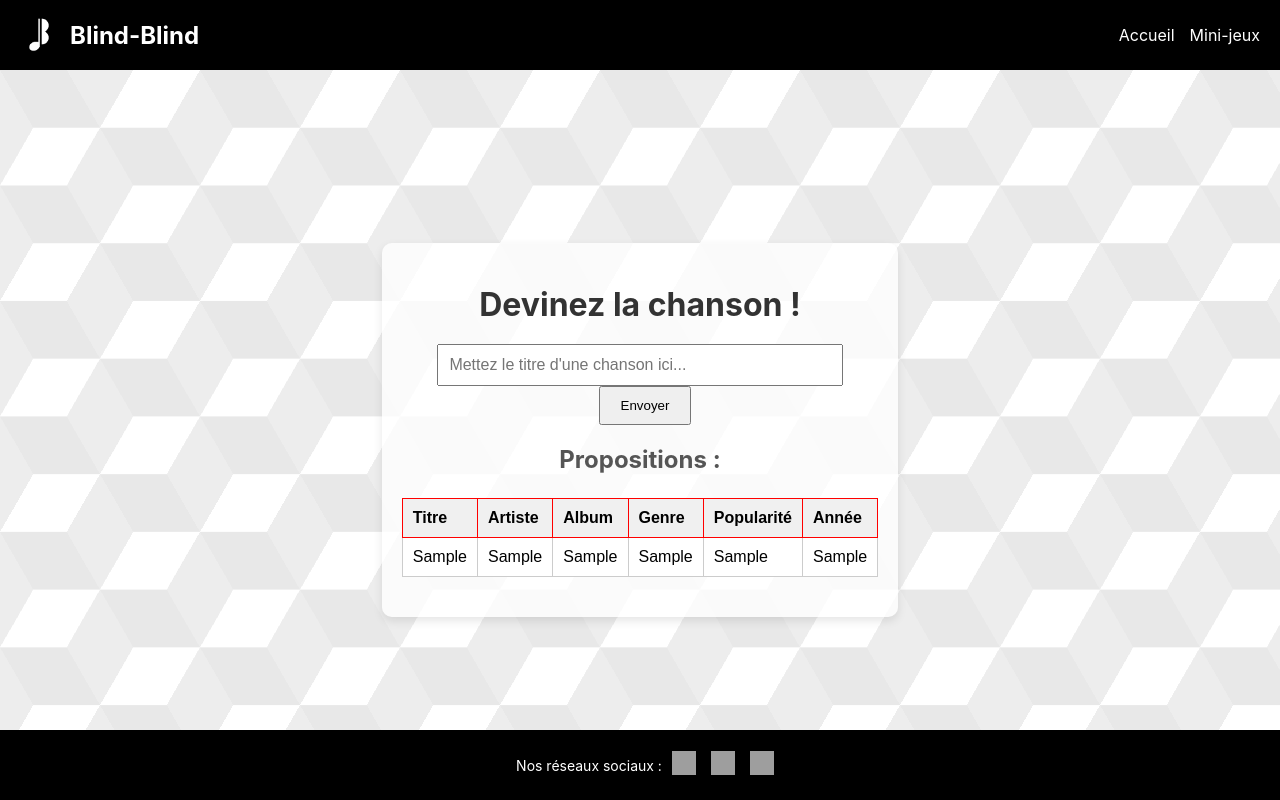
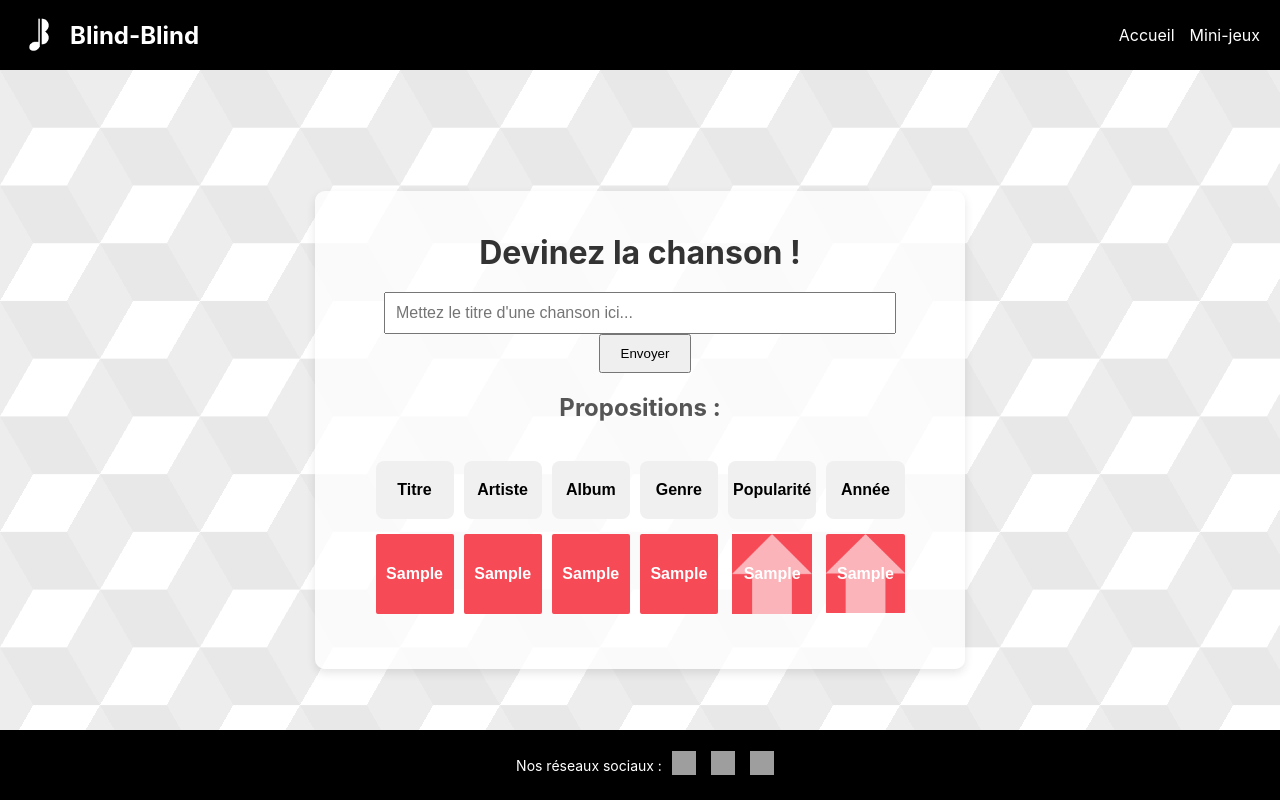
Before and after one commit to SaitamTheBest/Blind-Blind, a React (Create React App) app in the folder front/: page /classic in a window 1280 px wide. Both pictures are taken after typing "Sample" into the empty fields and a click on the button "Envoyer". Built offline with nearby package versions, Linux system fonts and the light colour scheme; grey boxes are pictures that could not be loaded.

Commit message:
styles : css tableau des réponses

```diff
--- a/front/src/components/games/classic/AnswersTable.tsx
+++ b/front/src/components/games/classic/AnswersTable.tsx
@@ -5,9 +5,27 @@ type AnswersTableProps = {
     messages: string[];
 };
 
+// Exemple des données correctes (à remplacer par le JSON plus tard)
+const correctData = {
+    titre: "That's What I Like",
+    artiste: 'Bruno Mars',
+    album: '24K Magic',
+    genre: 'R&B',
+    popularite: 92,
+    annee: 2017,
+};
+
+// Fonction pour déterminer la classe CSS de la cellule numérique
+const getNumericCellClass = (proposition: number, correcte: number) => {
+    if (proposition === correcte) {
+        return 'correct';
+    }
+    return proposition > correcte ? 'td-arrow-up' : 'td-arrow-down';
+};
+
 const AnswersTable: React.FC<AnswersTableProps> = ({ messages }) => {
     if (messages.length === 0) {
-        return null; // Retourne null si aucune réponse
+        return null;
     }
 
     return (
@@ -25,12 +43,16 @@ const AnswersTable: React.FC<AnswersTableProps> = ({ messages }) => {
             <tbody>
             {messages.map((message, index) => (
                 <tr key={index}>
-                    <td>{message}</td>
-                    <td>{message}</td>
-                    <td>{message}</td>
-                    <td>{message}</td>
-                    <td>{message}</td>
-                    <td>{message}</td>
+                    <td className={message === correctData.titre ? 'correct' : 'incorrect'}>{message}</td>
+                    <td className={message === correctData.artiste ? 'correct' : 'incorrect'}>{message}</td>
+                    <td className={message === correctData.album ? 'correct' : 'incorrect'}>{message}</td>
+                    <td className={message === correctData.genre ? 'correct' : 'incorrect'}>{message}</td>
+                    <td className={getNumericCellClass(parseInt(message), correctData.popularite)}>
+                        {message}
+                    </td>
+                    <td className={getNumericCellClass(parseInt(message), correctData.annee)}>
+                        {message}
+                    </td>
                 </tr>
             ))}
             </tbody>
--- a/front/src/styles/games/classic/AnswersTable.css
+++ b/front/src/styles/games/classic/AnswersTable.css
@@ -1,7 +1,8 @@
 table {
-    width: 80%;
+    width: 90%;
     margin: 20px auto;
-    border-collapse: collapse;
+    border-collapse: separate;
+    border-spacing: 10px 15px;
     font-family: Arial, sans-serif;
 }
 
@@ -10,21 +11,38 @@ thead {
 }
 
 th {
-    border: 1px solid #ff0000;
-    padding: 10px;
-    text-align: left;
+    padding: 20px 5px;
+    text-align: center;
+    border-radius: 8px;
+    width: 80px;
+
 }
 
 td {
-    border: 1px solid #ccc;
     padding: 10px;
-    text-align: left;
+    text-align: center;
+    border-radius: 2px;
+    background-size: contain;
+    background-repeat: no-repeat;
+    background-position: center;
+    color: white;
+    font-weight: bold;
+    height: 60px;
 }
 
-tbody tr:nth-child(even) {
-    background-color: #f9f9f9;
+.correct {
+    background-color: #39ff3d;
 }
 
-tbody tr:nth-child(odd) {
-    background-color: #ffffff;
+.incorrect {
+    background-color: #f64a57;
 }
+
+/* Arrière-plan pour les flèches vers le haut et le bas */
+.td-arrow-up {
+    background-image: url('../../../res/fond.png');
+}
+
+.td-arrow-down {
+    background-image: url('../../../res/fond_haut.png');
+}
```
Also changed, not shown: front/src/res/fond.png (added), front/src/res/fond_haut.png (added).
